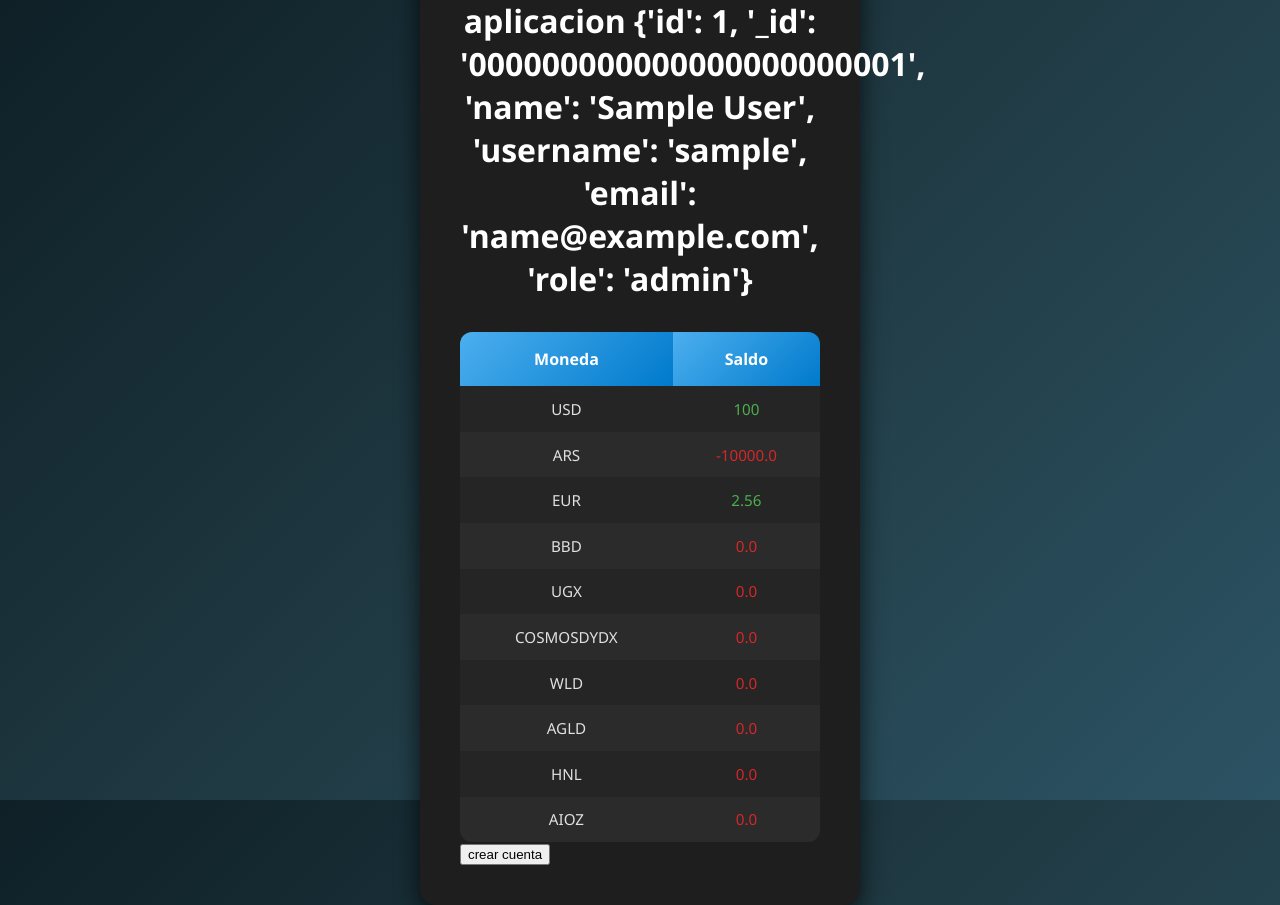
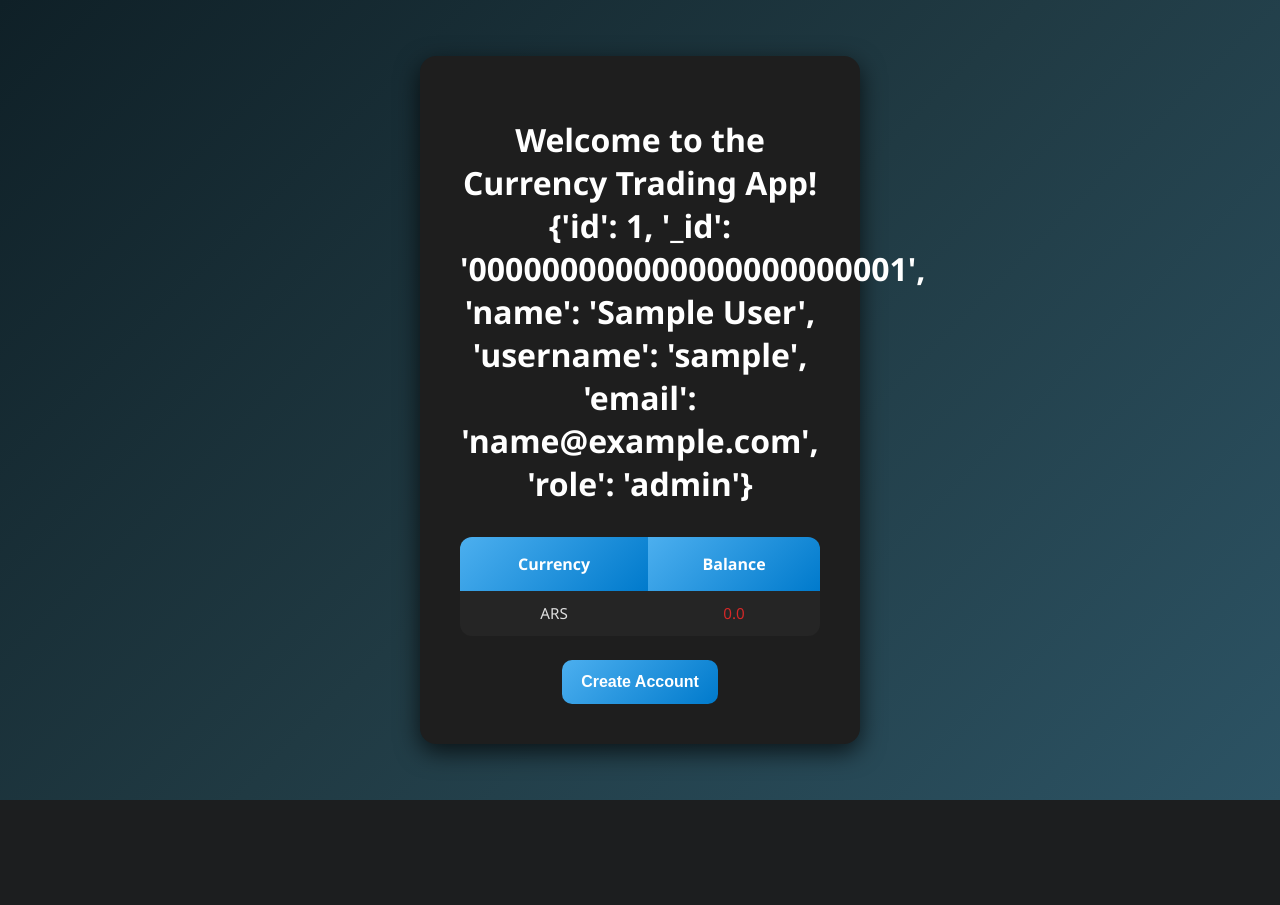
Before and after one commit to 444jime/FlaskFlow-Wallet, a Flask app: page /welcome in a window 1280 px wide. After the commit the page ends 800 px from the top, so only its background shows below. Run offline with Flask 3, Linux system fonts and the light colour scheme; the visitor is signed in with stand-in values (Sample User, id 1).

Commit message:
Agrego estilos a la pagina

```diff
--- a/business/logic.py
+++ b/business/logic.py
@@ -5,7 +5,7 @@ from dotenv import load_dotenv
 load_dotenv()
 
 def checkUserPass(user,pwd):
-    if user == "tbal" and pwd == os.getenv("PWD"):
+    if user == os.getenv("USER") and pwd == os.getenv("PWD"):
         return True
     else:
         return False
--- a/data/accounts.json
+++ b/data/accounts.json
@@ -1,12 +1,3 @@
 {
-    "USD": 100,
-    "ARS": -10000.0,
-    "EUR": 2.5583,
-    "BBD": 0.0,
-    "UGX": 0.0,
-    "COSMOSDYDX": 0.0,
-    "WLD": 0.0,
-    "AGLD": 0.0,
-    "HNL": 0.0,
-    "AIOZ": 0.0
+    "ARS": 0.0
 }
--- a/data/datahelper.py
+++ b/data/datahelper.py
@@ -1,5 +1,4 @@
 import json
-
 
 def openFile(route):
     with open(route,"r") as f:
--- a/main.py
+++ b/main.py
@@ -3,7 +3,6 @@ from business.logic import checkUserPass, accExists
 from data.datahelper import openFile, addtofile
 import os
 import dotenv
-import json
 
 dotenv.load_dotenv()
 app = Flask(__name__,
@@ -14,29 +13,33 @@ app.secret_key = os.getenv("COOKIES_SECRET_KEY")
 @app.route("/",methods = ['GET','POST'])
 def index():
     error = False
-    text = openFile("./presentation/i18n/textsEsp.json")
+    texts = openFile("./presentation/i18n/textsEng.json")
+    text = texts["login"]
 
     if request.method == 'GET':
         return render_template("login.html",error=error,text=text)
+
     if request.method == 'POST':
         user = request.form["username"]
         pwd = request.form["password"]
+
         if checkUserPass(user,pwd) == True:
             session['logged_in'] = True
             session['user'] = user
-            return redirect("/welcome",text=text)
+            return redirect("/welcome")
         else:
             error = True
             return render_template("login.html",error=error,text=text)
 
 @app.route("/welcome",methods = ['GET'])
 def welcome():
+    texts = openFile("./presentation/i18n/textsEng.json")
+    text = texts["welcome"]
     try:
         if session['logged_in'] == True:
             welcomeText =  session['user']
             accounts = openFile("data/accounts.json")
-            return render_template("welcome.html",welcomeText=welcomeText,accounts=accounts)
-
+            return render_template("welcome.html",welcomeText=welcomeText,accounts=accounts,text=text)
         else:
             return redirect("/")
     except KeyError:
@@ -49,18 +52,26 @@ def logout():
 
 @app.route("/createAcc", methods = ['GET','POST'])
 def createacc():
+    texts = openFile("./presentation/i18n/textsEng.json")
+    text = texts["createAcc"]
+
     rates = openFile("./data/rates.json")
+
     if request.method== 'GET':
-        return render_template("createAcc.html",rates=rates)
+        return render_template("createAcc.html",rates=rates,text=text)
+
     if request.method == 'POST':
         rate = request.form["moneda"]
         mensaje = ""
+        tipo_mensaje = ""
         if accExists(rate):
-            mensaje = "Cuenta existente, ingrese otra."
+            mensaje = text["error"]
+            tipo_mensaje = "error"
         else:
             addtofile("./data/accounts.json",{rate: 0.00})
-            mensaje = "Cuenta creada correctamente"
-        return render_template("createAcc.html",rates=rates,moneda=rate, mensaje=mensaje)
+            mensaje = text["okey"]
+            tipo_mensaje = "success"
+        return render_template("createAcc.html",rates=rates,mensaje=mensaje,text=text,tipo_mensaje=tipo_mensaje)
 
 @app.route("/favicon.ico")
 def favicon():
--- a/presentation/i18n/textsEng.json
+++ b/presentation/i18n/textsEng.json
@@ -1,9 +1,24 @@
 {
-    "appTitle":"Login",
-    "user": "Username",
-    "userPh": "Ingresa tu usuario",
-    "pwd": "Contraseña",
-    "pwdph": "Ingrese su contraseña",
-    "login": "Login",
-    "wrongcredentials": "Credenciales incorrectas"
+    "login": {
+        "appTitle":"Login",
+        "user": "Username",
+        "userPh": "Enter your username",
+        "pwd": "Password",
+        "pwdph": "Enter your password",
+        "login": "Login",
+        "wrongcredentials": "Incorrect credentals"
+    },
+    "welcome": {
+        "welcome": "Welcome to the Currency Trading App!",
+        "currency": "Currency",
+        "balance": "Balance",
+        "btnCreateAcc": "Create Account"
+    },
+    "createAcc": {
+        "appTitle": "Create Account",
+        "btnBack": "Go Back",
+        "balance": "Initial balance: 0.00",
+        "okey": "Account created succesfully.",
+        "error": "Account already exists, please choose another."
+    }
 }
--- a/presentation/static/style.css
+++ b/presentation/static/style.css
@@ -80,6 +80,123 @@ input[type="submit"]:hover {
   transform: scale(1.03);
 }
 
+/* Clase base para todos los botones */
+.btn {
+  padding: 0.8rem 1.2rem;
+  border: none;
+  border-radius: 10px;
+  font-size: 1rem;
+  font-weight: bold;
+  cursor: pointer;
+  transition: transform 0.2s ease, background 0.3s ease, color 0.3s ease;
+  display: inline-block;
+}
+
+/* Tipo Crear */
+.btn-crear {
+  background: linear-gradient(135deg, #4cafef, #007acc);
+  color: #ffffff;
+}
+
+.btn-crear:hover {
+  background: linear-gradient(135deg, #66d0ff, #0096ff);
+  transform: scale(1.05);
+}
+
+/* Tipo Volver */
+.btn-volver {
+  background: linear-gradient(135deg, #e0e0e0, #b0b0b0);
+  color: #1e1e1e;
+}
+
+.btn-volver:hover {
+  background: linear-gradient(135deg, #d0d0d0, #999999);
+  color: #ffffff;
+  transform: scale(1.05);
+}
+
+/* Estado activo y focus común para todos */
+.btn:active {
+  transform: scale(0.97);
+}
+
+.btn:focus {
+  outline: none;
+  box-shadow: 0 0 0 3px rgba(0,0,0,0.2);
+}
+
+/* Contenedor de botones */
+.button-container {
+  display: flex;
+  justify-content: center;
+  gap: 1rem;
+  margin-top: 1.5rem;
+}
+
+/* Select base */
+.select-custom {
+  width: 360px;
+  padding: 0.8rem 1rem;
+  border-radius: 10px;
+  border: none;
+  background-color: #2b2b2b;
+  color: #e0e0e0;
+  font-size: 1rem;
+  cursor: pointer;
+  transition: all 0.3s ease;
+}
+
+/* Foco del select */
+.select-custom:focus {
+  outline: none;
+  border: 1px solid #4cafef;
+  background-color: #333333;
+}
+
+
+/* Opciones */
+.select-custom option {
+  background-color: #2b2b2b;
+  color: #e0e0e0;
+  padding: 0.5rem 1rem;
+}
+
+/* Contenedor de mensajes dinámicos */
+.message {
+  padding: 1rem 1.2rem;
+  border-radius: 10px;
+  font-size: 1.2rem;
+  font-weight: 500;
+  text-align: center;
+  margin-top: 1rem;
+  max-width: 360px;
+  box-shadow: 0 4px 12px rgba(0,0,0,0.4);
+  transition: background 0.3s ease, color 0.3s ease;
+}
+
+/* Mensaje de éxito */
+.message-success {
+  background: linear-gradient(135deg, #4cafef, #007acc);
+  color: #ffffff;
+}
+
+/* Mensaje de error */
+.message-error {
+  background: rgba(255, 77, 77, 0.2);
+  border: 1px solid #ff4d4d;
+  color: #ff4d4d;
+}
+
+.message-saldo {
+  text-align: center;
+  font-size: 1.2rem;
+  font-weight: 500;
+  margin-top: 0.5rem;
+  color: #e0e0e0;
+}
+
+
+/* login */
 .login-error{
   color: red;
   background-color: rgb(255, 77, 77, 0.12);
@@ -138,13 +255,14 @@ input[type="submit"]:hover {
   color: #d42828;
   font-weight: 500;
 }
+
 /* Animación */
 @keyframes fadeIn {
   from { opacity: 0; transform: translateY(-20px); }
   to { opacity: 1; transform: translateY(0); }
 }
 
-/* animacion de "error" */
+/* Animacion de "error" */
 @keyframes shake {
   0% { transform: translateX(0px);}
   20% { transform: translateX(-3px);}
--- a/presentation/templates/welcome.html
+++ b/presentation/templates/welcome.html
@@ -7,10 +7,11 @@
 </head>
 <body>
   <div class="login-container">
+
     {% if welcomeText  %}
-     <h1>Bienvenido a la aplicacion {{ welcomeText  }}</h1>
+     <h1>{{text["welcome"]}} {{ welcomeText  }}</h1>
     {% else %}
-    <h1>Bienvenido a la aplicacion</h1>
+    {{text["welcome"]}}
     {% endif %}
 
     <div class="table-container">
@@ -18,8 +19,8 @@
         <thead>
 
           <tr>
-            <th>Moneda</th>
-            <th>Saldo</th>
+            <th>{{text["currency"]}}</th>
+            <th>{{text["balance"]}}</th>
           </tr>
 
         </thead>
@@ -35,8 +36,8 @@
       </table>
     </div>
 
-    <div>
-      <button id="createAcc" onclick="location.href='createAcc'">crear cuenta</button>
+    <div class="button-container">
+      <button class="btn btn-crear" id="createAcc" onclick="location.href='createAcc'">{{text["btnCreateAcc"]}}</button>
     </div>
   </div>
 
```
Also changed, not shown: presentation/i18n/textsEsp.json (+15 -0 lines), presentation/templates/createAcc.html (+18 -13 lines), data/__init__.py (deleted), 1 other file.
